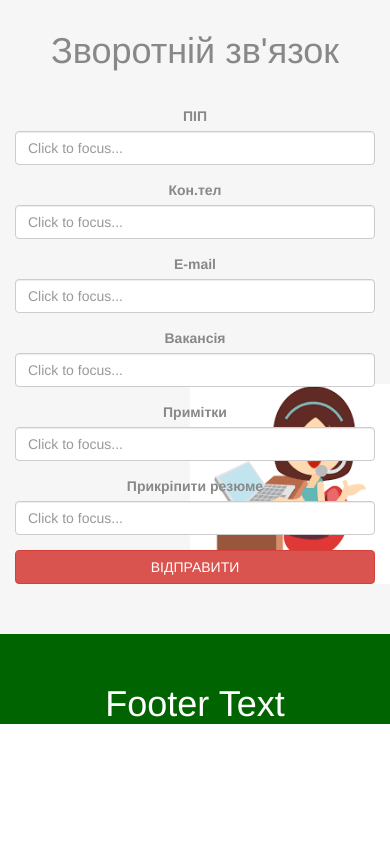
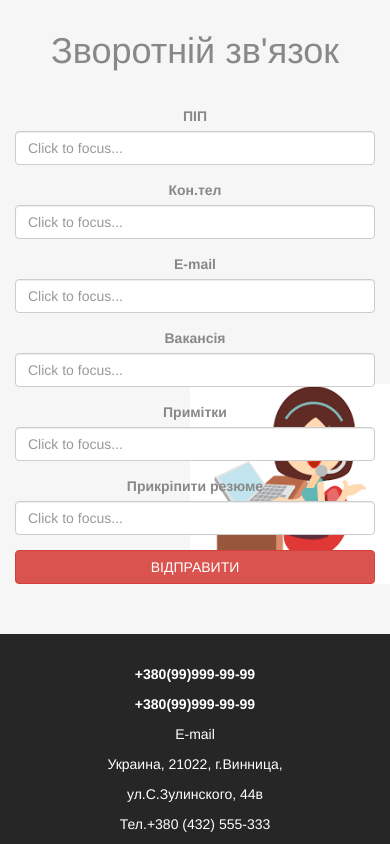
Before and after one commit to vetaluga/TestTask.github.io, a plain HTML site: page index.html in a window 390 px wide. Shown: the part 4844-5688 px from the top of the page. Before the commit the page ends 5603 px from the top, so only its background shows below. Drawn offline with nearby package versions, Linux system fonts and the light colour scheme; a web font is replaced by a local one.

Commit message:
check-font

```diff
--- /dev/null
+++ b/font.css
@@ -0,0 +1,4 @@
+@font-face{
+  font-family: 'Futura-Normal', sans-serif;
+  src: url("fonts/6563.ttf"); /* Путь к файлу со шрифтом */
+    }
--- a/index.html
+++ b/index.html
@@ -10,7 +10,8 @@
     <link rel="stylesheet" href="https://maxcdn.bootstrapcdn.com/bootstrap/3.3.7/css/bootstrap.min.css">
     <link rel="stylesheet" href="font-awesome-4.7.0/css/font-awesome.min.css">
     <link rel="stylesheet" href="style.css">
-    <link href="http://allfont.ru/allfont.css?fonts=futura-normal" rel="stylesheet" type="text/css" />
+    <!-- <link href="http://allfont.ru/allfont.css?fonts=futura-normal" rel="stylesheet" type="text/css" /> -->
+    <link rel="stylesheet" href="font.css">
     <!-- jQuery library -->
     <script src="https://ajax.googleapis.com/ajax/libs/jquery/3.2.1/jquery.min.js"></script>
 
@@ -403,7 +404,19 @@
             </div>
         </section>
         <footer class="text-center">
-            <h1>Footer Text</h1></footer>
+          <div class="row">
+            <div class="col-sm-2 col-sm-offset-8">
+                <p class="contacts"><strong>+380(99)999-99-99</strong></p>
+                <p class="contacts"><strong>+380(99)999-99-99</strong></p>
+                <p>E-mail</p>
+            </div>
+            <div class="col-sm-2">
+                  <p>Украина, 21022, г.Винница,</p>
+                  <p>ул.С.Зулинского, 44в</p>
+                  <p>Тел.+380 (432) 555-333</p>
+            </div>
+          </div>
+        </footer>
         <!-- Modal -->
         <div id="myModal" class="modal fade" role="dialog">
             <div class="modal-dialog">
--- a/style.css
+++ b/style.css
@@ -550,7 +550,7 @@ hr{
 /*-------------- FOOTER--------------*/
 
 footer{
-  background: darkgreen;
+  background: #262626;
   color: #ffffff;
   padding-top: 30px;
 }
```
Also changed, not shown: fonts/6563.ttf (added).
